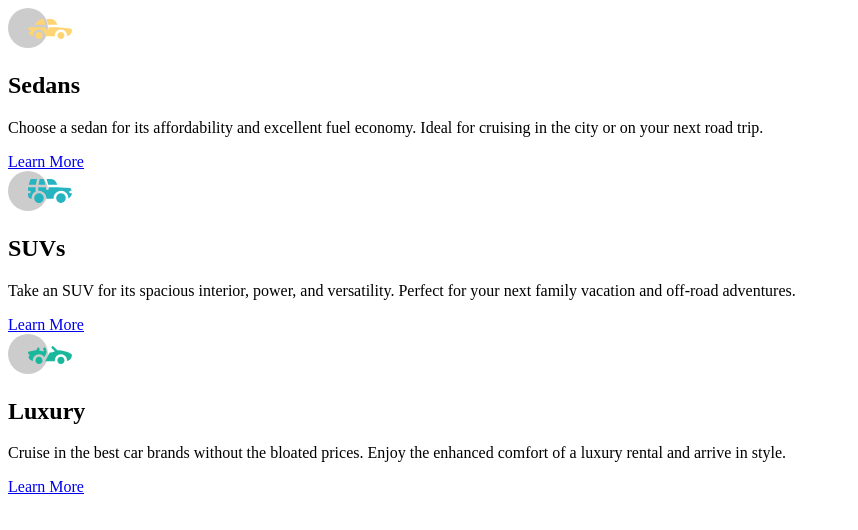
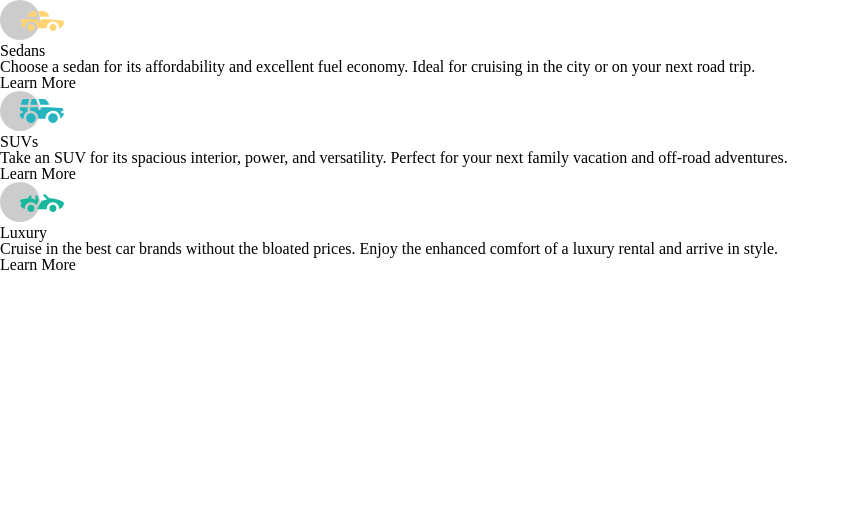
Before and after one commit to norman02/FM-3-column-preview-card-component, a plain HTML site: page index.html in a window 1280 px wide. Shown: the whole page, without its empty margins (0-858 px from the left). Drawn offline with Linux system fonts and the light colour scheme.

Commit message:
reset css

```diff
--- a/index.html
+++ b/index.html
@@ -4,6 +4,7 @@
   <meta charset="UTF-8">
   <meta name="viewport" content="width=device-width, initial-scale=1.0">
   <link rel="icon" type="image/png" sizes="32x32" href="./images/favicon-32x32.png">
+  <link rel="stylesheet" href="./css/main.css">
 
   <title>Frontend Mentor | 3-column preview card component</title>
 
--- /dev/null
+++ b/scss/base/_reset.scss
@@ -0,0 +1,37 @@
+
+* {
+    border: 0;
+    margin: 0;
+    padding: 0;
+    font: inherit;
+    font-size: 100%;
+    vertical-align: baseline;
+}
+
+a {
+    color: inherit;
+    text-decoration: none;
+}
+
+article,
+aside,
+details,
+figcaption,
+figure,
+footer,
+header,
+hgroup,
+menu,
+nav,
+section {
+    display: block;
+}
+
+body {
+    line-height: 1;
+}
+
+ol,
+ul {
+    list-style-type: none;
+}
--- /dev/null
+++ b/scss/main.scss
@@ -0,0 +1 @@
+@import 'base/reset';
```
Also changed, not shown: css/main.css (added), 1 other file.
